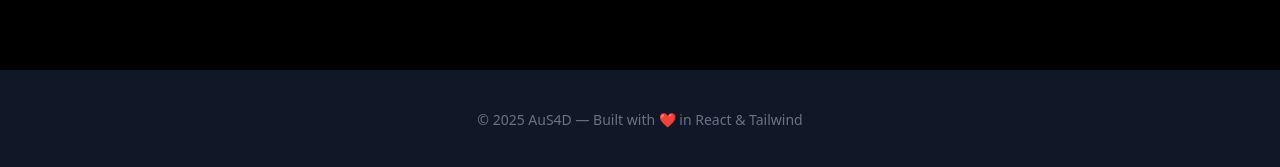
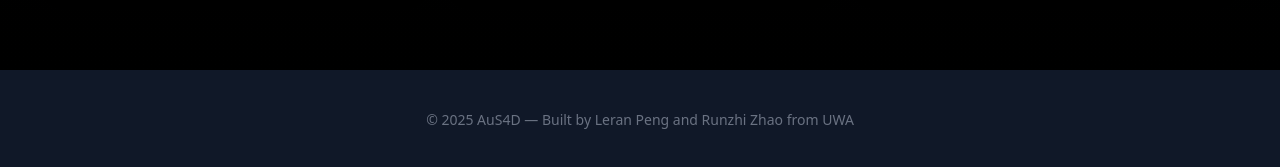
Before and after one commit to AuS4D-Web-Dev/AuS4D-Frontend, a React (Vite) app: page / in a window 1280 px wide. Shown: the part 2374-2541 px from the top of the page. Built offline with nearby package versions, Linux system fonts and the light colour scheme.

Commit message:
Update Home.tsx

```diff
--- a/src/pages/Home.tsx
+++ b/src/pages/Home.tsx
@@ -135,7 +135,7 @@ export default function Home() {
                 id="footer"
                 className="py-10 text-center text-gray-500 text-sm bg-gray-900"
             >
-                © 2025 AuS4D — Built with ❤️ in React & Tailwind
+                © 2025 AuS4D — Built by Leran Peng and Runzhi Zhao from UWA
             </footer>
         </main>
     );
```
